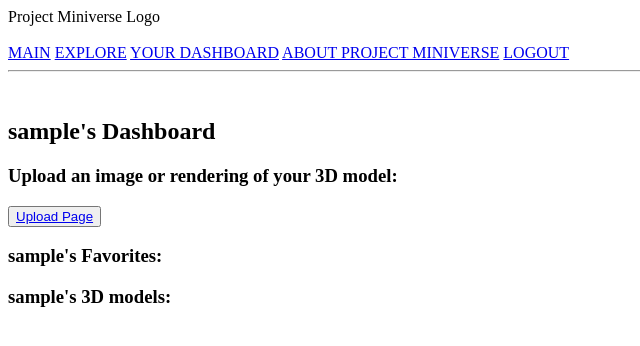
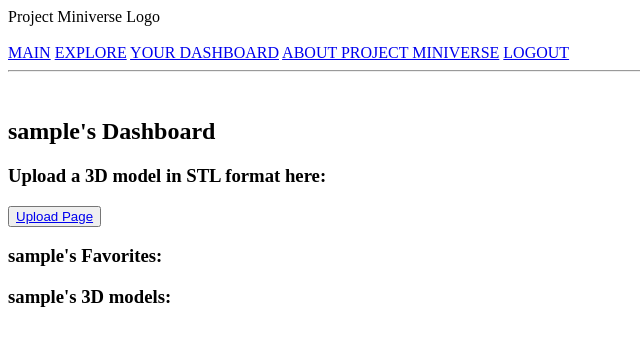
Before and after one commit to CMNWestbrook/Project-Miniverse, a Flask app: page /dashboard/1 in a window 1280 px wide. Shown: the top 346 px of the page, without its empty margins (0-640 px from the left). Run offline with Flask 2, Linux system fonts and the light colour scheme; the visitor is signed in with stand-in values (Sample User, id 1); data comes from the database, SQL or seed files in the repository; data that the repository does not hold is empty.

Commit message:
secure file upload working

```diff
--- a/server.py
+++ b/server.py
@@ -162,18 +162,18 @@ def upload_file_img():
     if request.method == 'POST':
         # check if the post request has the file ending
         if 'img' not in request.files:
-            flash('No file ending')
+            flash('Incorrect file ending')
             return redirect("/upload_file_img")
-        file = request.files['img']
-        # if user does not select file, browser also
-        # submit a empty part without filename
-        if file.filename == '':
+        img_file = request.files['img']
+        if img_file.filename == '':
             flash("You didn\'t select a file")
             return redirect("/upload_file_img")
-        if request.method == 'POST' and file and img_allowed_file(file.filename):
-            filename = secure_filename(file.filename)
-            file.save(os.path.join(app.config['IMG_UPLOAD_FOLDER'], filename))
+        if request.method == 'POST' and img_file and img_allowed_file(img_file.filename):
+            filename = secure_filename(img_file.filename)
+            img_file.save(os.path.join(app.config['IMG_UPLOAD_FOLDER'], filename))
+            flash("%s has been uploaded" % filename)
             return filename
+
     return render_template('upload_img.html')
         # return redirect(url_for('uploaded_img', filename=filename))
             # redirect(url_for('upload',
@@ -190,7 +190,23 @@ def upload_file_img():
 
     # @app.route('/upload_stl', methods=['GET', 'POST'])
     # def upload_file_stl():
-
+@app.route('/upload_file_stl', methods=['GET', 'POST'])
+def upload_file_stl():
+    if request.method == 'POST':
+        # check if the post request has the file ending
+        if 'stl' not in request.files:
+            flash('Incorrect file ending')
+            return redirect("/upload_file_stl")
+        stl_file = request.files['stl']
+        if stl_file.filename == '':
+            flash("You didn\'t select a file")
+            return redirect("/upload_file_stl")
+        if request.method == 'POST' and stl_file and stl_allowed_file(stl_file.filename):
+            filename = secure_filename(stl_file.filename)
+            stl_file.save(os.path.join(app.config['STL_UPLOAD_FOLDER'], filename))
+            flash("%s has been uploaded" % filename)
+            return filename
+    return render_template('stl.html')
 
 
 
--- a/templates/upload_img.html
+++ b/templates/upload_img.html
@@ -1,4 +1,5 @@
 {% extends 'base.html' %}
+
 {% block content %}
 
 
--- a/templates/user.html
+++ b/templates/user.html
@@ -5,9 +5,10 @@
 
     {% if "user_id" in session %}
 <div>
-        <h3>Upload an image or rendering of your 3D model:</h3>
+        <!-- <h3>Upload an image or rendering of your 3D model:</h3> -->
+        <h3>Upload a 3D model in STL format here:</h3>
     <button>
-        <a href='/upload_file_img' id="upload_page">Upload Page</a>
+        <a href='/upload_file_stl' id="upload_page">Upload Page</a>
         <!-- <a href='/upload_file_img/{{ session['user_id'] }}' id="upload">Upload</a> -->
     </button>
 </div>
```
